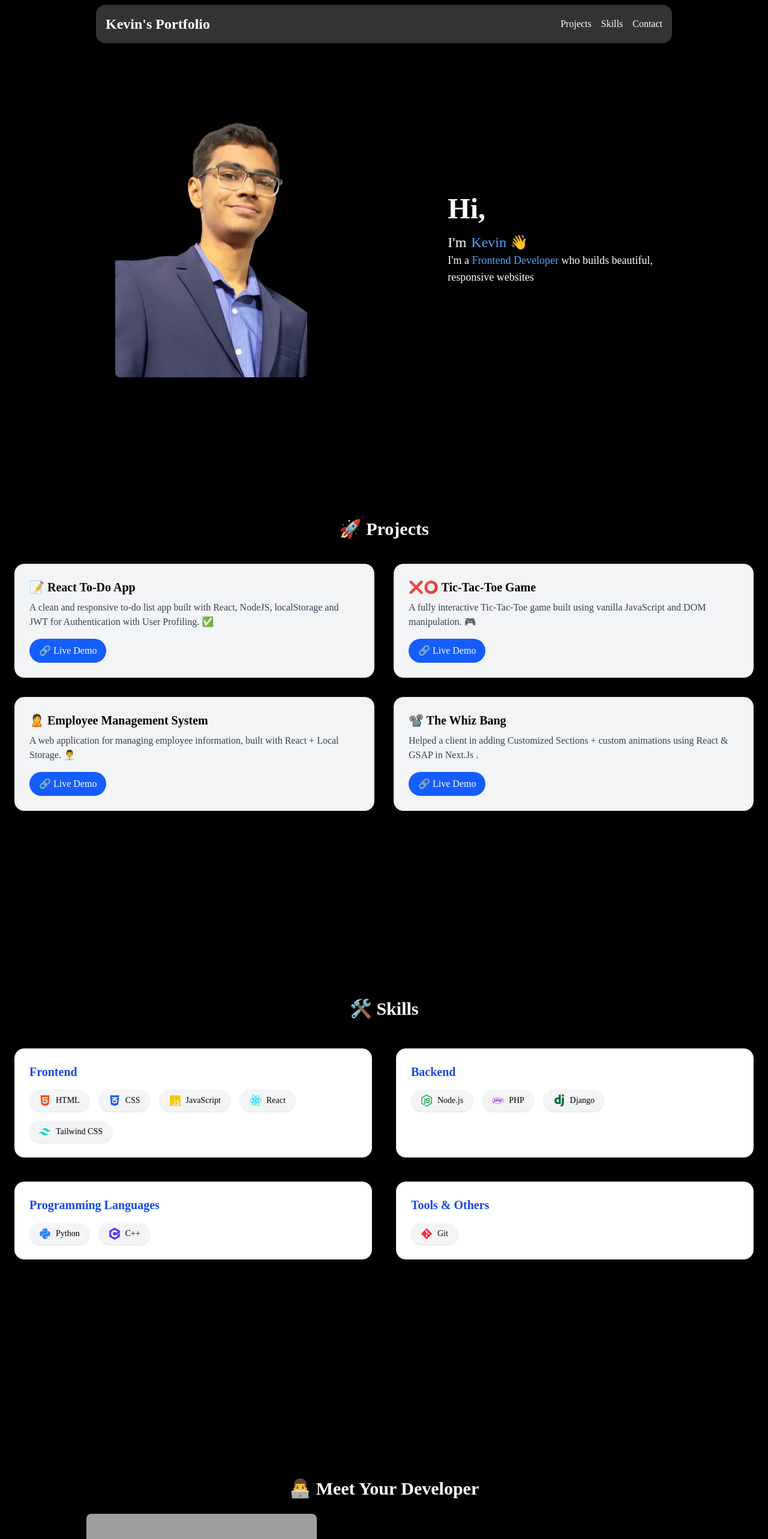
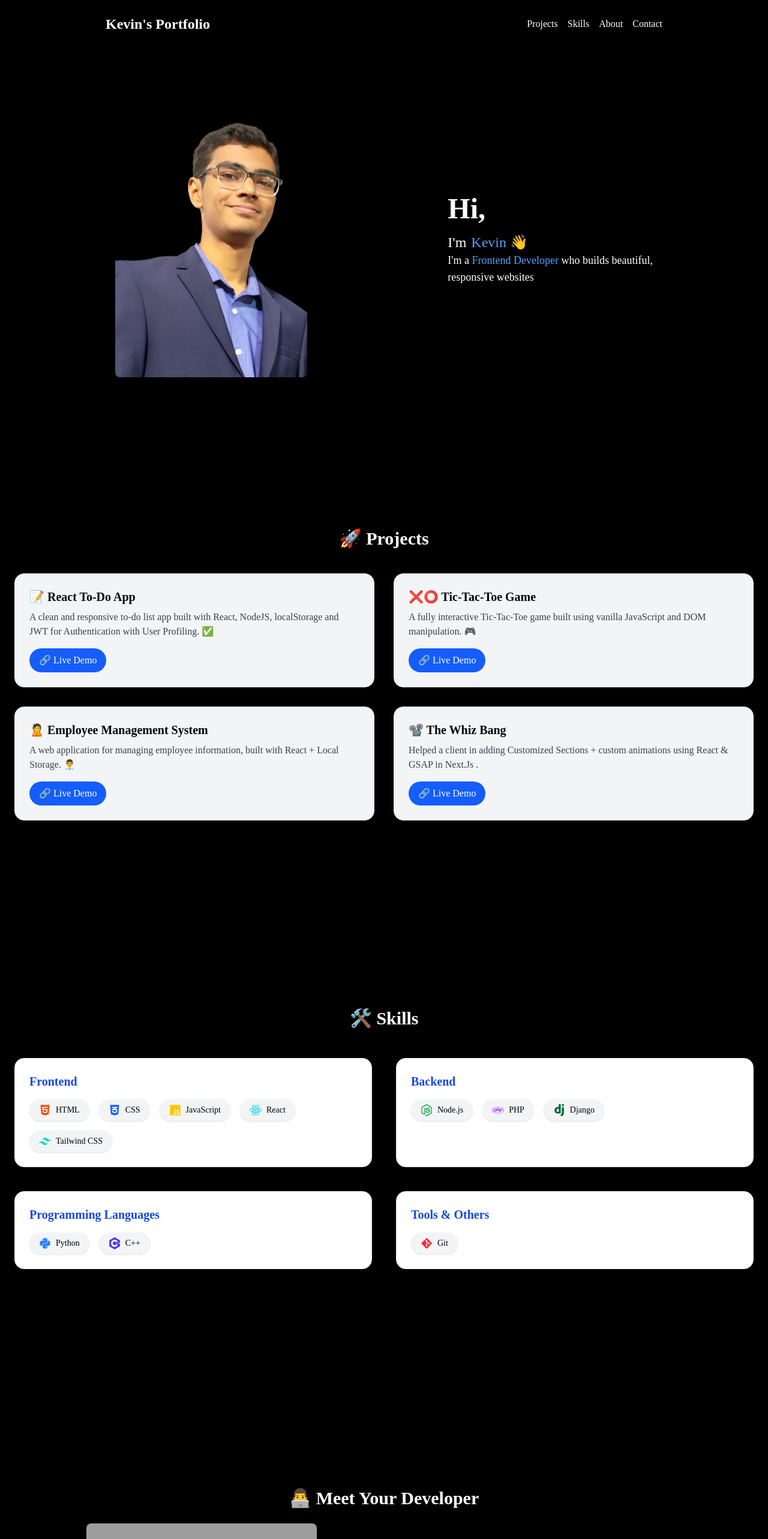
Before and after one commit to itskvsin/my_portfolio, a React (Vite) app: page / in a window 1280 px wide. Shown: the top 2566 px of the page at 60% size. Built offline with nearby package versions, Linux system fonts and the light colour scheme; grey boxes are pictures that could not be loaded; a web font is replaced by a local one.

Commit message:
style(Components): adjust padding and styling in multiple components
- Update vertical padding in Skills, Projects, and MeetYourDeveloper sections
- Improve Navbar styling with better background and rounded corners
- Add About link to Navbar and make title clickable

```diff
--- a/src/Components/MeetYourDeveloper.jsx
+++ b/src/Components/MeetYourDeveloper.jsx
@@ -2,7 +2,7 @@ import { FaEnvelope, FaLinkedin, FaGithub } from "react-icons/fa";
 
 const Information = () => {
   return (
-    <section id="about" className=" h-screen bg-black text-white py-16 px-8">
+    <section id="about" className=" h-screen bg-black text-white py-20 px-8">
       <div className="container w-full mx-auto flex flex-col md:flex-row items-center gap-12">
         <div className="md:w-full flex flex-col gap-6">
           <h2 className="text-3xl font-bold text-center">
--- a/src/Components/Navbar.jsx
+++ b/src/Components/Navbar.jsx
@@ -3,15 +3,21 @@
 export default function Navbar() {
   return (
     <div className="w-full flex justify-center fixed top-2">
-      <div className="w-3/4 backdrop-blur-2xl">
-        <nav className="bg-white/20 text-white p-4 flex justify-between items-center rounded-2xl">
-          <h1 className="text-2xl font-bold">Kevin's Portfolio</h1>
+      <div className="w-3/4 backdrop-blur-2xl rounded-2xl">
+        <nav className="bg-black/20 text-white p-4 flex justify-between items-center rounded-2xl">
+
+          <h1 className="text-2xl font-bold">
+            <a href="#home">Kevin's Portfolio</a>
+          </h1>
           <ul className="flex space-x-4">
             <li>
               <a href="#projects">Projects</a>
             </li>
             <li>
               <a href="#skills">Skills</a>
+            </li>
+            <li>
+              <a href="#about">About</a>
             </li>
             <li>
               <a href="#contact">Contact</a>
--- a/src/Components/Project.jsx
+++ b/src/Components/Project.jsx
@@ -1,6 +1,6 @@
 export default function Project({ projects }) {
     return (
-      <section id="projects" className="px-6 py-16 bg-black text-white h-screen">
+      <section id="projects" className="px-6 py-20 bg-black text-white h-screen">
         <h3 className="text-3xl font-bold mb-10 text-center">🚀 Projects</h3>
 
         <div className="grid grid-cols-1 md:grid-cols-2 lg:grid-cols-2 gap-8 text-black">
--- a/src/Components/Skills.jsx
+++ b/src/Components/Skills.jsx
@@ -1,6 +1,6 @@
 export default function Skills({skillCategories}) {
     return (
-      <section id="skills" className="px-6 py-16 h-screen bg-black text-white">
+      <section id="skills" className="px-6 py-20 h-screen bg-black text-white">
         <h3 className="text-3xl font-bold mb-12 text-center">🛠️ Skills</h3>
 
         <div className="grid grid-cols-1 md:grid-cols-2 lg:grid-cols-2 gap-10 text-black">
```
